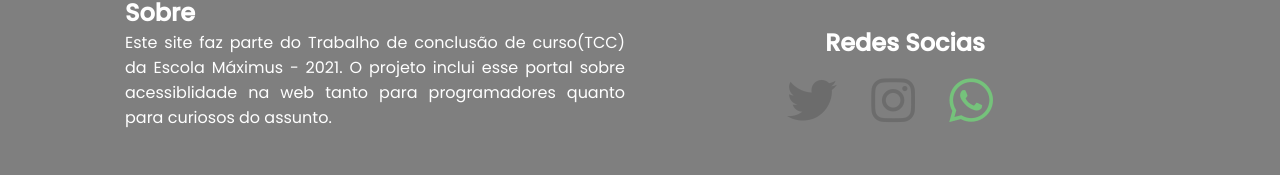
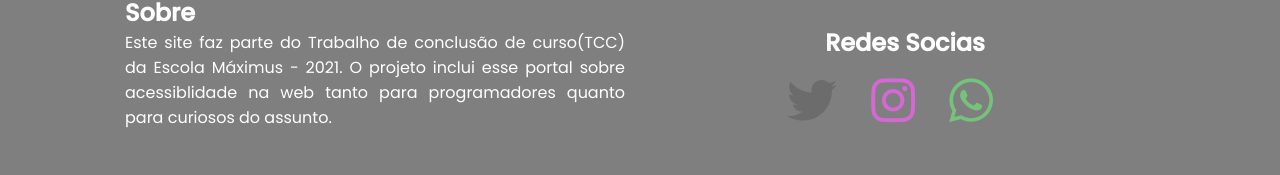
Before and after one commit to portadeentrada/portadeentrada, a plain HTML site: page front-end/pags/siteacc.html in a window 1280 px wide. Shown: the part 1698-1873 px from the top of the page. Drawn offline with Linux system fonts and the light colour scheme; some icons are missing.

Commit message:
Update style.css

```diff
--- a/front-end/assets/css/style.css
+++ b/front-end/assets/css/style.css
@@ -525,7 +525,6 @@ input[type = search]:focus{
 
 .fa-instagram{
     color: #d668d6;
-    color: #00000025;
 }
 
 .fa-whatsapp{
```
